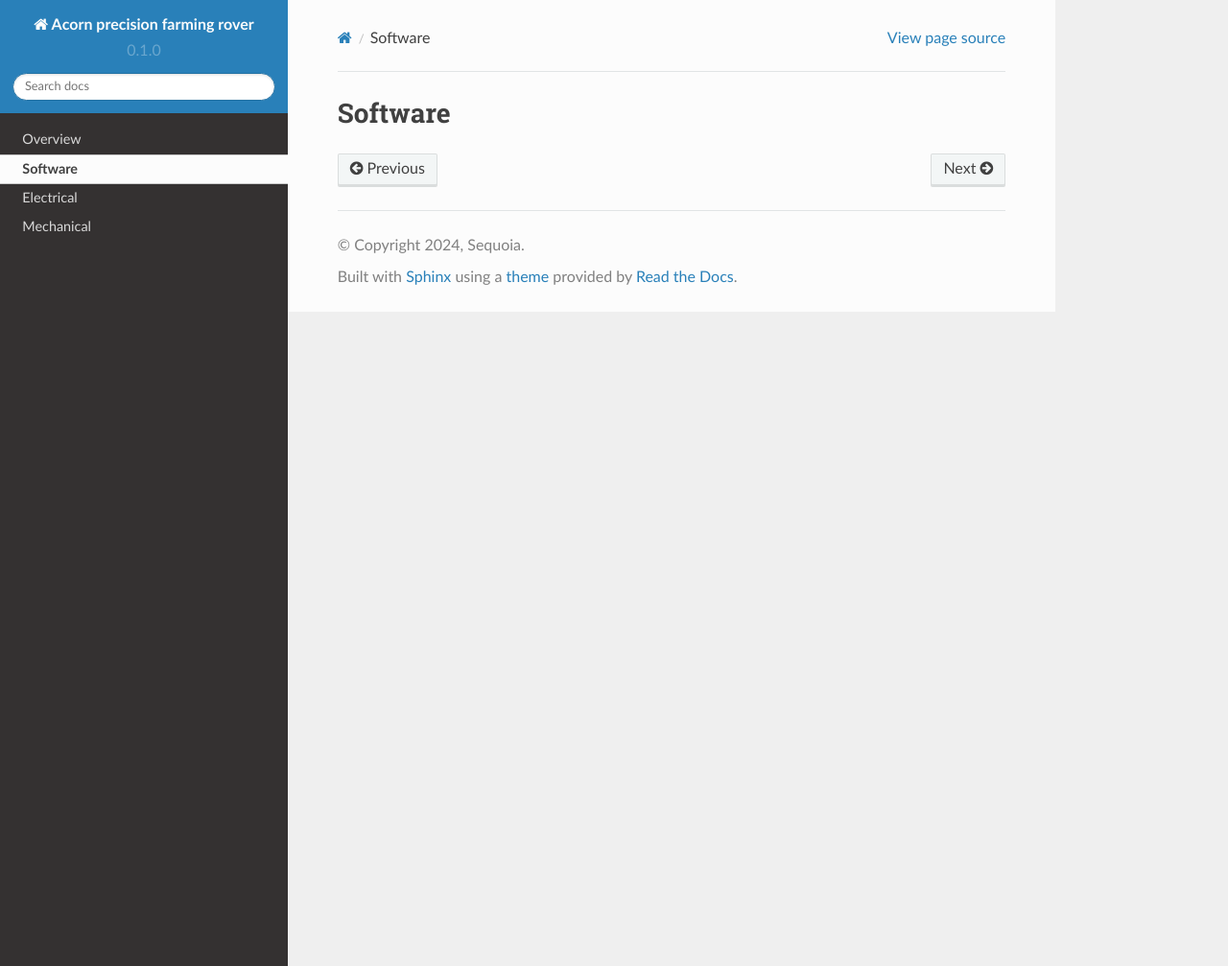
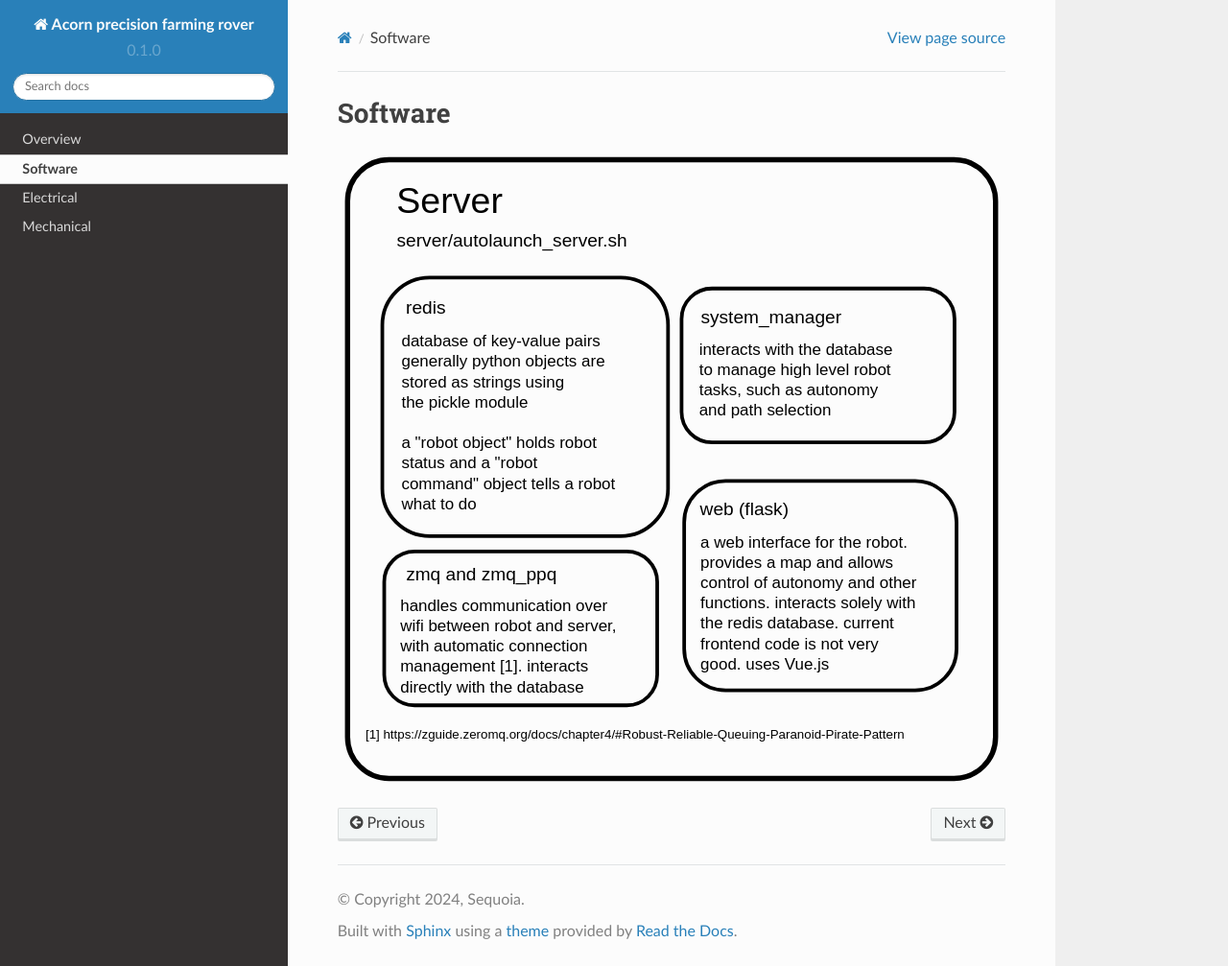
Before and after one commit to Twisted-Fields/robot_docs, a Sphinx documentation site: the page built from docs/source/software.rst, in a window 1280 px wide and 1007 px high. Shown: the whole window at 96% size. Built offline with Sphinx 7.4.7 and the Read the Docs theme 2.0.0, drawn with Linux system fonts in a browser that asks for light colours.

Commit message:
add software svg diagram

```diff
--- a/docs/source/software.rst
+++ b/docs/source/software.rst
@@ -1,2 +1,5 @@
 Software
 =====
+.. image:: images/software.svg
+  :width: 1200
+  :alt: A diagram showing how different pieces of system software work together.
```
Also changed, not shown: docs/source/images/software.svg (added).
